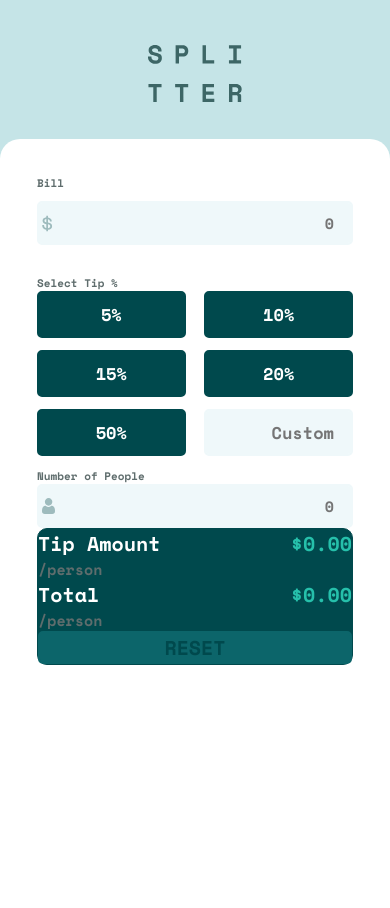
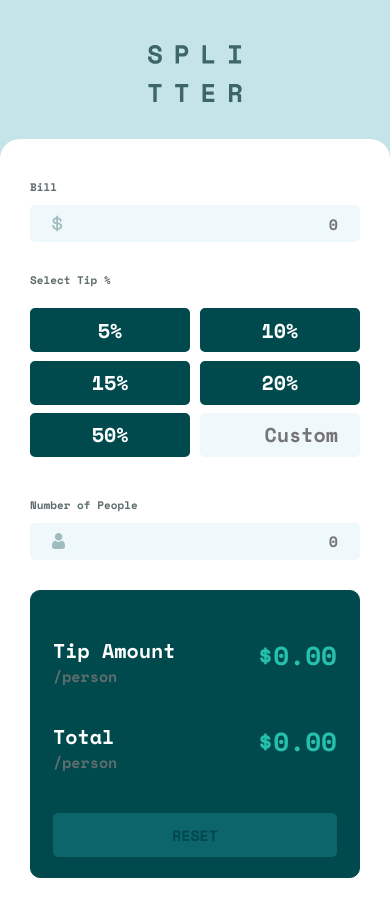
Before and after one commit to Lidobix/FM_Tip_calculator_app, a PHP site: page / in a window 390 px wide. Before the commit the page ends 665 px from the top, so only its background shows below. Run offline with PHP 8.4, Linux system fonts and the light colour scheme.

Commit message:
media queries

```diff
--- a/styles.css
+++ b/styles.css
@@ -51,7 +51,8 @@ body {
 }
 
 #calculatorContent{
-    padding: 4.3vh 9.5vw 0 9.5vw;
+    /* padding: 4.3vh 9.5vw 0 9.5vw; */
+    padding: 4rem 3rem 3rem 3rem;
 }
 
 legend{
@@ -78,12 +79,29 @@ fieldset{
 
 
 
-#inputContainer{
+/* #inputContainer{
     display: flex;
     flex-wrap: wrap;
     justify-content: space-between;
 
+} */
+#inputContainer {
+    display: grid;
+    grid-template-columns: repeat(2, 1fr);
+    grid-template-rows: repeat(3, 1fr);
+    grid-column-gap: 3%;
+    grid-row-gap: 1vh;
+    margin-top: 2rem;
+    margin-bottom: 4rem;
+    /* border: 1px solid black; */
 }
+
+    /* #tip5 { grid-area: 1 / 1 / 2 / 2; }
+    #tip10 { grid-area: 1 / 2 / 2 / 3; }
+    #tip15 { grid-area: 2 / 1 / 3 / 2; }
+    #tip20 { grid-area: 2 / 2 / 3 / 3; }
+    #tip50 { grid-area: 3 / 1 / 4 / 2; }
+    #customTip { grid-area: 3 / 2 / 4 / 3; } */
 
 
 #billAmount{
@@ -93,16 +111,18 @@ fieldset{
 
 #inputContainer > input{
     border-width: var(--border_width);
-    flex-basis: 47%;
-    font-size: 1.7rem;
-    margin-bottom: 12px;
+
+    /* flex-basis: 47%; */
+    font-size: 2rem;
+    /* margin-bottom: 12px; */
 }
 
 
 input {
     box-sizing: border-box;
-    width: 100%;
-    padding: 0.9rem 1.7rem;
+    padding: 0.55rem 2rem;
+    /* width: 100%; */
+    /* padding: 0.9rem 1.7rem; */
     border-width: var(--border_width);
     border-style: solid;
     border-radius:0.5rem;
@@ -138,6 +158,7 @@ input {
 input[type=number]{
     text-align: right;
     outline: none;
+    width: 100%;
     background-color : var(--blue_very_light);
     -moz-appearance:textfield ;
     font-size: 1.5rem;
@@ -145,7 +166,7 @@ input[type=number]{
     color:var(--blue_dark);
     background-repeat: no-repeat;
     background-position: center;
-    background-position-x: 0.3rem;
+    background-position-x: 2rem;
 }
 
 .inputNoError{
@@ -171,6 +192,10 @@ legend, .resultUnit{
     color: var(--grey_strong);
 }
 
+#peopleQty{
+    margin-top: 1rem;
+}
+
 #peopleLegend {
     display: flex;
     justify-content: space-between;
@@ -180,7 +205,8 @@ legend, .resultUnit{
 
 #resultWindow{
     background-color: var(--blue_dark);
-    /* padding: 10%; */
+    padding: 4.5rem 2.2rem 2rem 2.2rem;
+    margin-top: 3rem;
     border-radius: 1rem ;
     -webkit-border-radius: 1rem ;
     -moz-border-radius: 1rem ;
@@ -191,14 +217,28 @@ legend, .resultUnit{
 
 
 #display{
-    display: flex;
+
+    /* display: flex;
     flex-wrap: wrap;
-    justify-content: space-between;
+    justify-content: space-between; */
+
+
+    display: grid;
+    grid-template-columns: repeat(2, 1fr);
+    grid-template-rows: repeat(2, 1fr);
+    /* grid-column-gap: 3%; */
+    grid-row-gap: 3.5rem;
+
+
+}
+/* #totalAmount{
+    margin-top: 3.5rem;
+} */
+#display > div {
+    /* flex-basis: 50%; */
+
 }
 
-#display > div {
-    flex-basis: 50%;
-}
 
 p{
     margin: 0;
@@ -213,9 +253,10 @@ p{
 
 .amount {
     color: var(--turquoise);
-    font-size:2rem;
+    font-size:2.6rem;
     text-align: right;
-    overflow: hidden;
+    /* overflow: hidden; */
+    vertical-align: middle;
 }
 
 #resetButton:disabled{
@@ -224,7 +265,9 @@ p{
 }
 
 #resetButton{
-    font-size: 2rem;
+    font-size: 1.5rem;
+    margin-top: 4rem;
+    padding: 0.9rem 0;
     background-color: var(--turquoise);
     border: var(--border_width) solid var(--turquoise);
     color:var(--blue_dark);
@@ -241,33 +284,80 @@ p{
     margin: 0;
 }
 
+@media screen and (min-width:600px) {
+
+
+    *{
+
+        font-size: 8px;}
+}
+
+
 
 
 @media screen and (min-width:600px) {
 
     #logoMain{
         width: 5.8vw;
-        margin: 16vh 0 8.6vh 0;
+        margin: 16rem 0 8.6vh 0;
     }
 
     #calculator{
         width: 64vw;
-        padding:0;
+        padding: 3rem;
         flex: 0;
         border-radius: 2rem;
         -webkit-border-radius: 2rem;
         -moz-border-radius: 2rem;
         -ms-border-radius: 2rem;
         -o-border-radius: 2rem;
+
 }
 #calculatorContent{
-    display: flex;
-    flex-direction: row;
+    width: 100%;
+    padding:0;
+    display: inline-flex;
+    /* flex-direction: row; */
+    /* gap:5rem;
+    padding: 4rem; */
 }
 
+#formWindow{
+    flex-basis: 50%;
+}
 
+#inputContainer {
+    /* width:50%; */
+    /* display: grid; */
+    /* flex-basis: 50%; */
+    /* width:100%; */
+    grid-template-columns: repeat(3,
+    30%);
+    grid-template-rows: repeat(2, 1fr);
+    /* grid-column-gap: 19px;*/
+    /* grid-row-gap: 15px;  */
+    /* grid-auto-columns: minmax(50% ,auto); */
+    /* border: 1px solid black; */
+    /* -moz-column-gap: 10px;
+         column-gap: 10px;
+    row-gap: 10px;
+    justify-content: space-between; */
+
+}
+
+/* #tip5 { grid-area: 1 / 1 / 2 / 2; }
+#tip10 { grid-area: 1 / 2 / 2 / 3; }
+#tip15 { grid-area: 1 / 3 / 2 / 4; }
+#tip20 { grid-area: 2 / 1 / 3 / 2; }
+#tip50  { grid-area: 2 / 2 / 3 / 3; }
+#customTip { grid-area: 2 / 3 / 3 / 4; } */
+
+#resultWindow{
+    flex-basis: 50%;
+    margin-top: 0;
+}
 #inputContainer > input {
     flex-basis: 8.4vw;
-    flex-grow: 1;
+    /* flex-grow: 1; */
 }
 }
```
